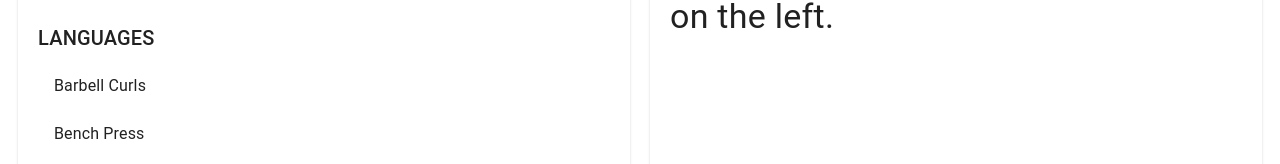
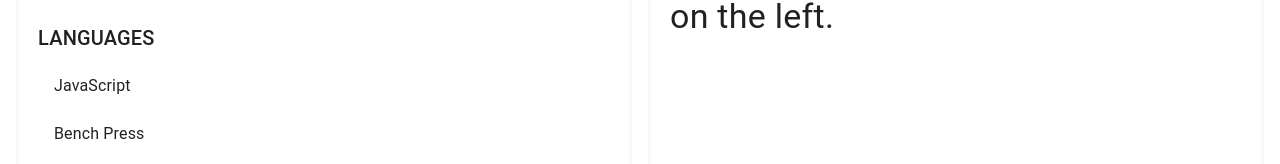
Before and after one commit to kristina-arezina/terms-2-program, a React (Create React App) app: page / in a window 1280 px wide. Shown: the part 224-388 px from the top of the page. Built offline with nearby package versions, Linux system fonts and the light colour scheme.

Commit message:
adde js to list of items

```diff
--- a/src/components/Layout/Footer.js
+++ b/src/components/Layout/Footer.js
@@ -2,7 +2,6 @@
 import Paper from '@material-ui/core/Paper';
 import Tabs from '@material-ui/core/Tabs';
 import Tab from '@material-ui/core/Tab';
-
 
 export default ({muscles, category, onSelect}) =>{
     const index = category
--- a/src/store.js
+++ b/src/store.js
@@ -17,8 +17,8 @@
         muscles: 'frameworks'
     },
     {
-        id: 'barbell-curls',
-        title: 'Barbell Curls',
+        id: 'java-script',
+        title: 'JavaScript',
         description: 'Biceps exercise...',
         muscles: 'languages'
     },
```
